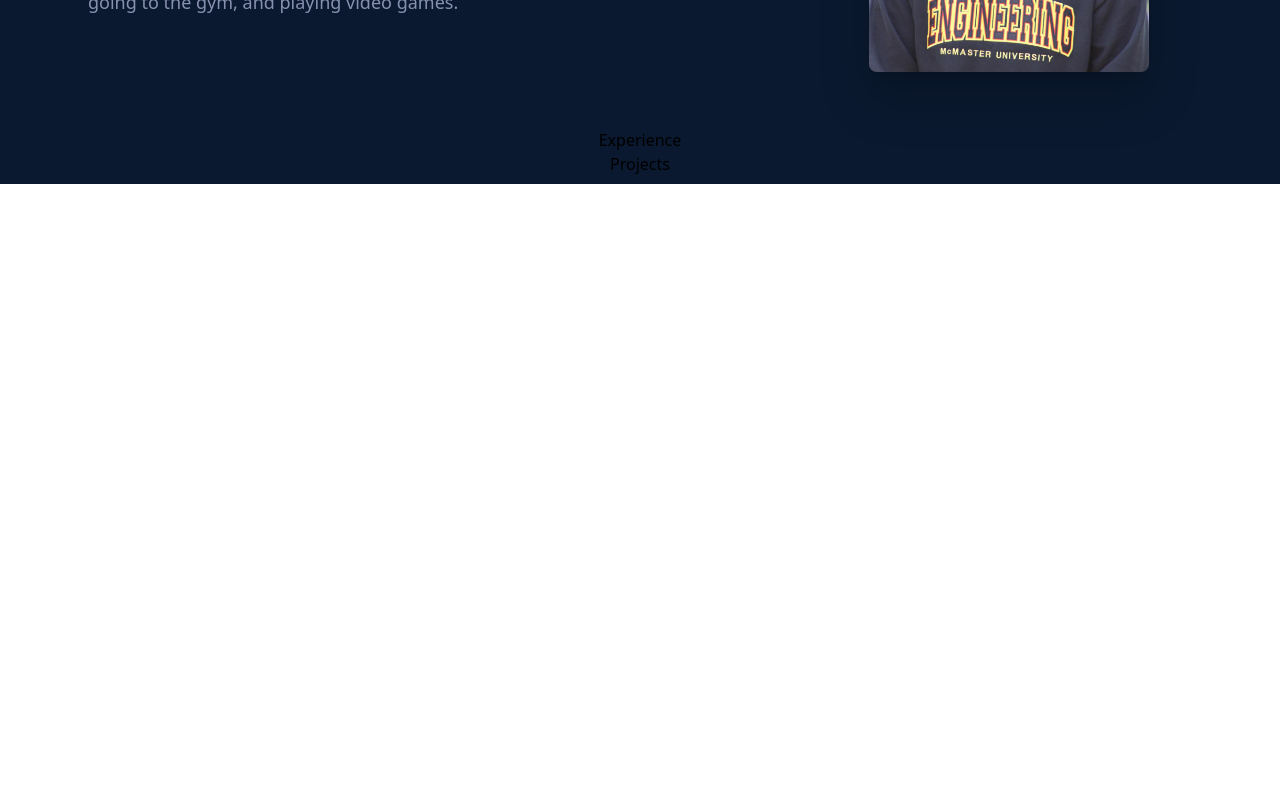
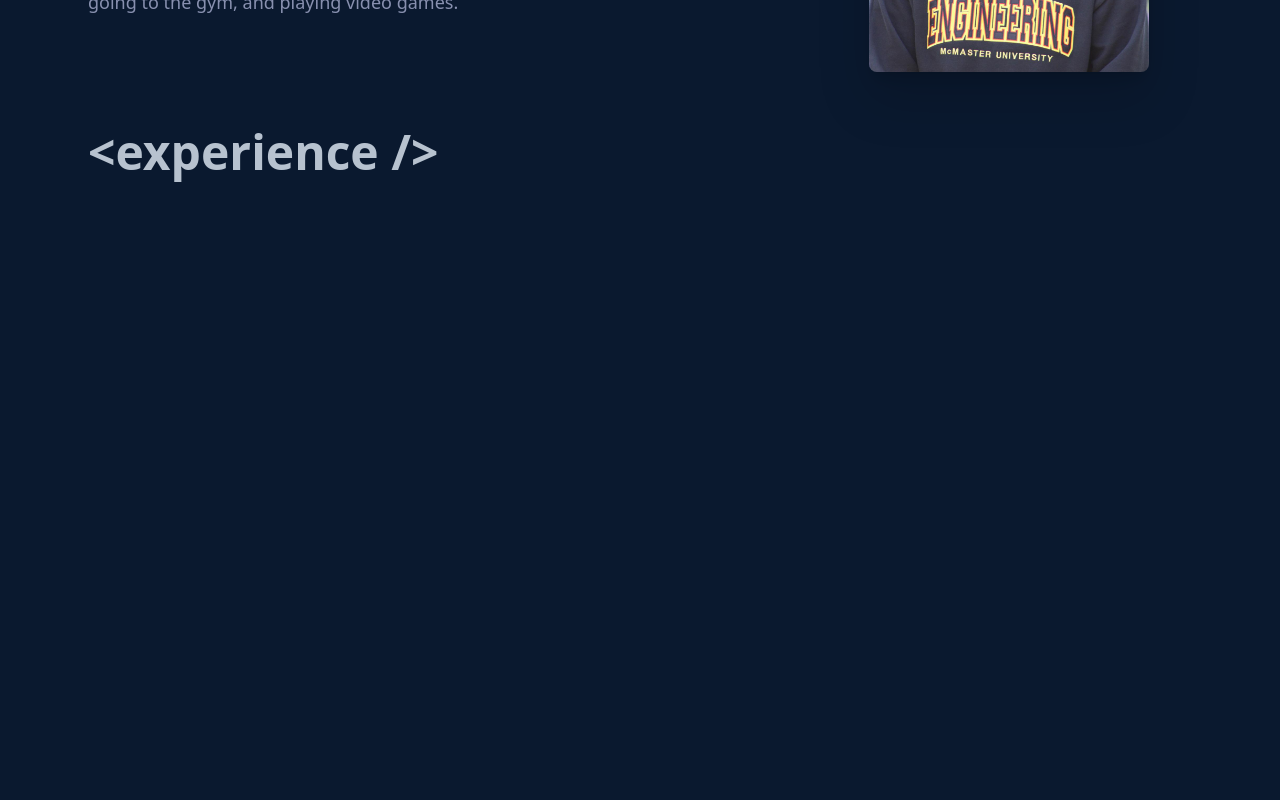
Before and after one commit to huzai4a/portfolio-site, a Next.js app: page / in a window 1280 px wide. Shown: the part 1260-2060 px from the top of the page. Before the commit the page ends 1444 px from the top, so only its background shows below. Built offline with nearby package versions, Linux system fonts and the light colour scheme.

Commit message:
began experience section

```diff
--- a/app/page.tsx
+++ b/app/page.tsx
@@ -3,7 +3,7 @@ import { FloatingNav, BackgroundLines } from "@/components/ui";
 
 export default function Home() {
   return (
-    <div className="relative bg-navy-50 flex justify-center items-center flex-col overflow-hidden p-2">
+    <div className="relative bg-navy-50 flex justify-center flex-col overflow-hidden p-2">
       <div className="w-full">
         <FloatingNav navItems={[
           {name: 'home', link: '#home', active: false, id:'home'},
--- a/components/Experience.tsx
+++ b/components/Experience.tsx
@@ -2,8 +2,13 @@ import React from 'react'
 
 const Experience = () => {
   return (
-    <div className='h-full'>
-        Experience
+    <div className='h-screen'>
+      <div className="container">
+        <h1 className="font-bold pl-5 lg:pl-20 text-5xl text-gray-50">
+          &lt;experience /&gt;
+        </h1>
+
+      </div>
     </div>
   )
 }
--- a/data.ts
+++ b/data.ts
@@ -7,3 +7,19 @@ export const aboutItems = {
     width: 280,
     height: 180
 };
+
+export const experiences = [
+    {
+        title: "example",
+        company: "feiojef",
+        date: "November 2005 - January 2006",
+        location: "Ottawa, ON, Canada (Remote)",
+        desc: "Lorem ipsum dolor sit amet, consectetur adipisicing elit. Dolor culpa, omnis voluptas quibusdam autem corrupti assumenda eum, rerum voluptatem voluptatibus dolores illo nesciunt itaque odit excepturi error cupiditate! Alias, incidunt.",
+        img:"efpok.jpg",
+        alt:"img"
+    }
+]
+
+export const projects = {
+
+}
```
Also changed, not shown: components/About.tsx (line endings or trailing spaces).
